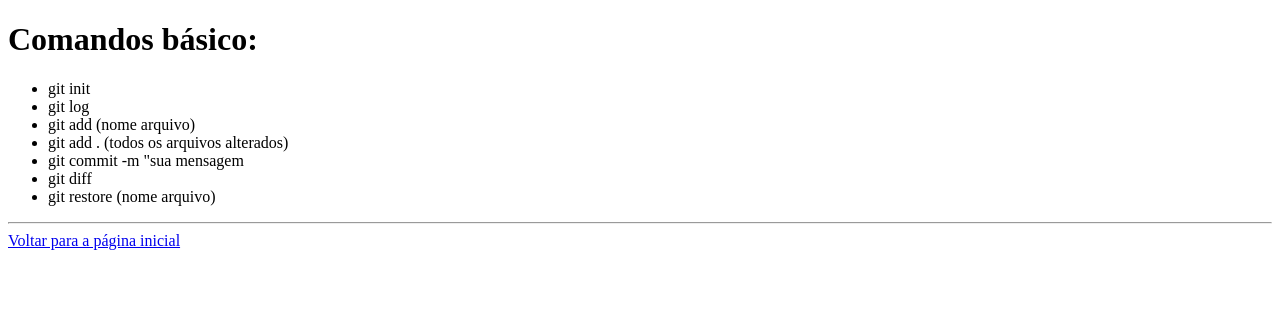
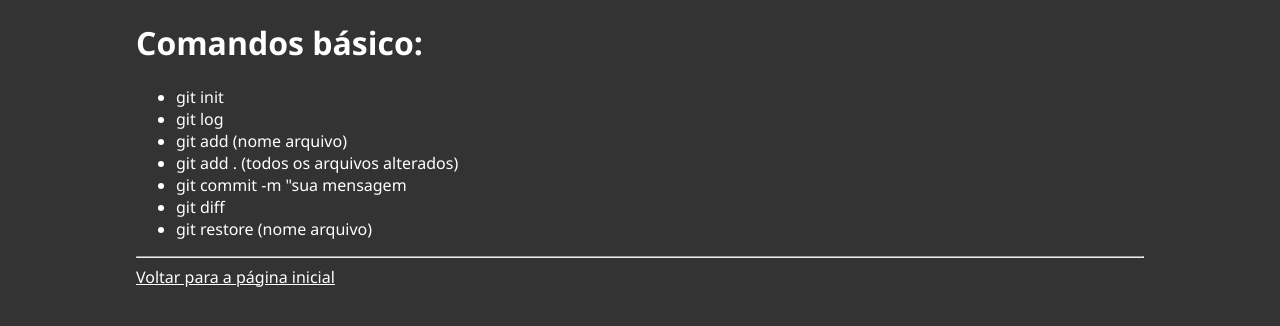
Before and after one commit to wpbarcelos/gitbasico, a plain HTML site: page comandos.html in a window 1280 px wide. Drawn offline with Linux system fonts and the light colour scheme.

Commit message:
gitbasico/#2 adicionado style css e vinculado com as paginas

```diff
--- a/comandos.html
+++ b/comandos.html
@@ -4,6 +4,7 @@
     <meta charset="UTF-8">
     <meta name="viewport" content="width=device-width, initial-scale=1.0">
     <title>Document</title>
+    <link rel="stylesheet" href="style.css">
 </head>
 <body>
     <h1>Comandos básico:</h1>
--- /dev/null
+++ b/style.css
@@ -0,0 +1,10 @@
+* {
+  color: white;
+  background: #333;
+  font-family: "Segoe UI", Tahoma, Geneva, Verdana, sans-serif;
+}
+
+body {
+  padding-left: 10%;
+  padding-right: 10%;
+}
```
Also changed, not shown: index.html (+1 -0 lines), 1 other file.
